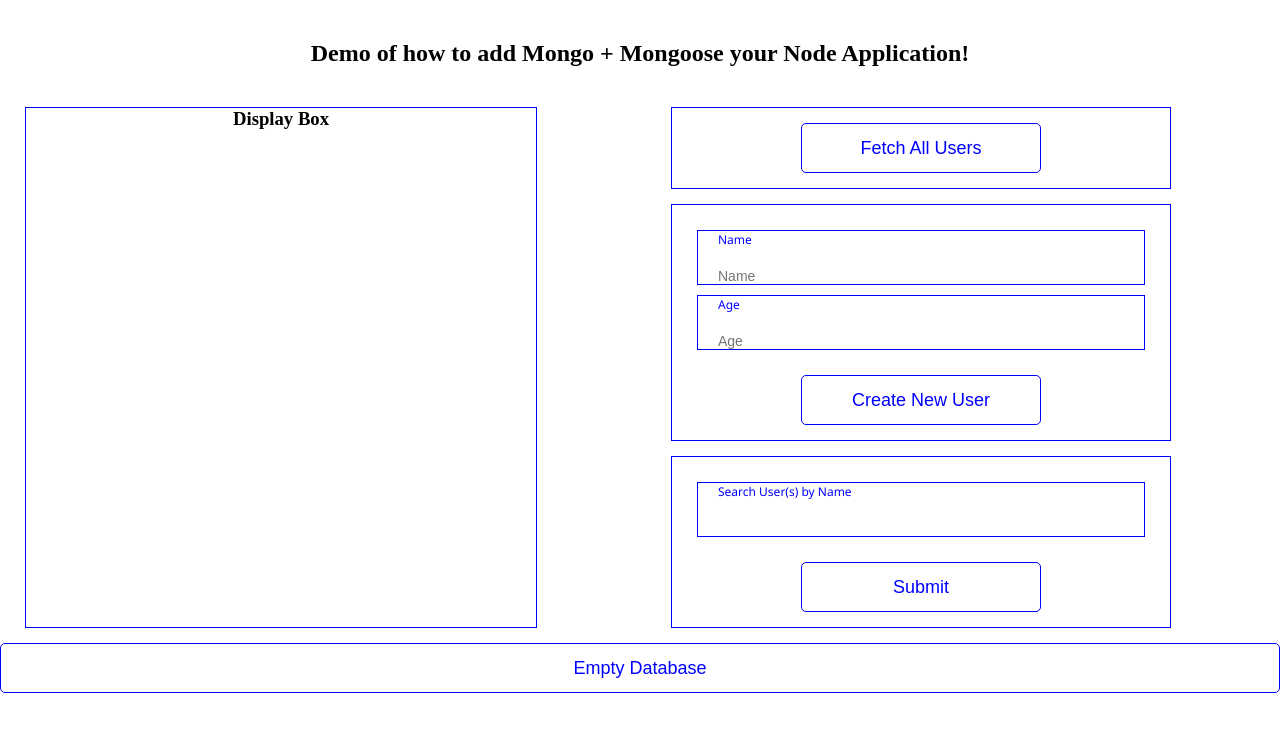
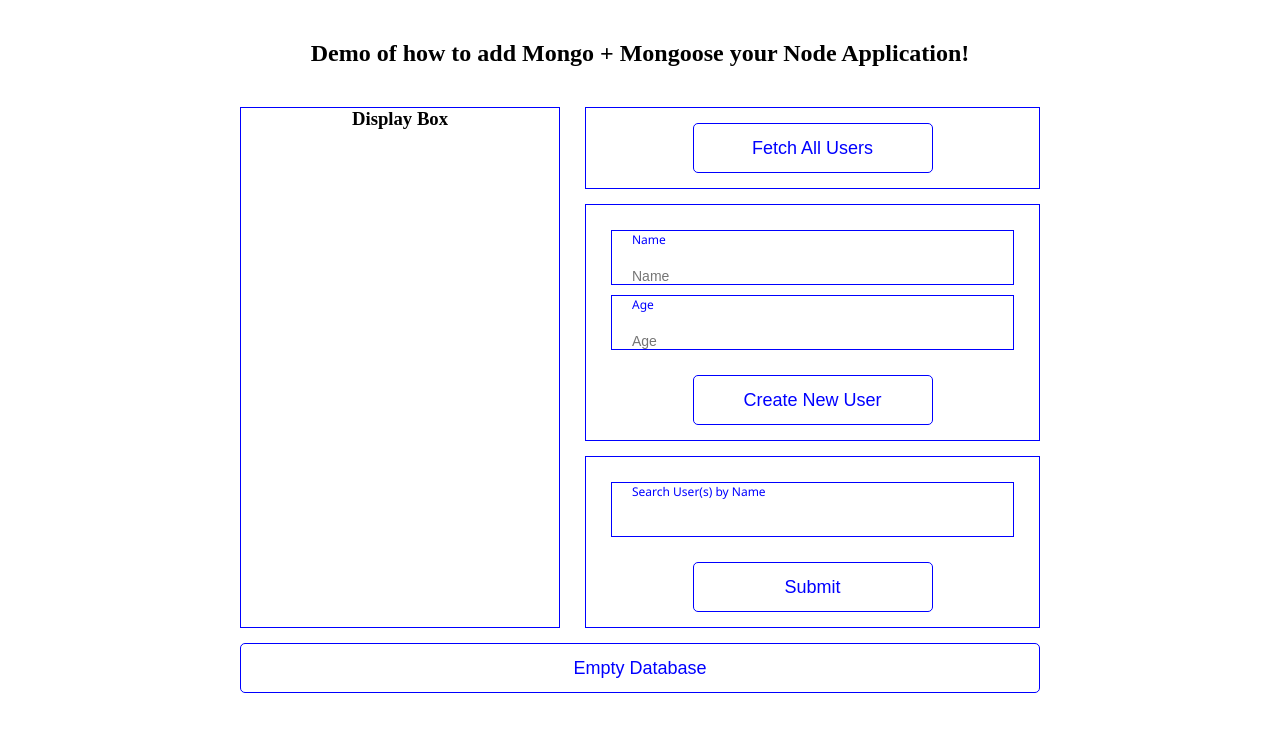
Before and after one commit to alex-117/node-express-mongoose-example, a website: page public/index.html in a window 1280 px wide. Drawn offline with nearby package versions, Linux system fonts and the light colour scheme.

Commit message:
stylng changes

```diff
--- a/package.json
+++ b/package.json
@@ -14,7 +14,8 @@
     "body-parser": "^1.18.3",
     "express": "^4.16.3",
     "mongoose": "^5.1.4",
-    "nodemon": "^1.17.5"
+    "nodemon": "^1.17.5",
+    "path": "^0.12.7"
   },
   "devDependencies": {
     "live-server": "^1.2.0"
--- a/public/css/style.css
+++ b/public/css/style.css
@@ -10,8 +10,9 @@ body {
 
 .container {
   display: flex;
+  margin: 0 auto;
   text-align: center;
-  width: 100%;
+  width: 800px;
 }
 
 .form-wrapper {
@@ -91,7 +92,7 @@ button:active {
 
 .display {
   border: 1px solid #00F;
-  margin: 0 25px;
+  margin-right: 25px;
   width: 40%;
 }
 
```
Also changed, not shown: 1 other file.
